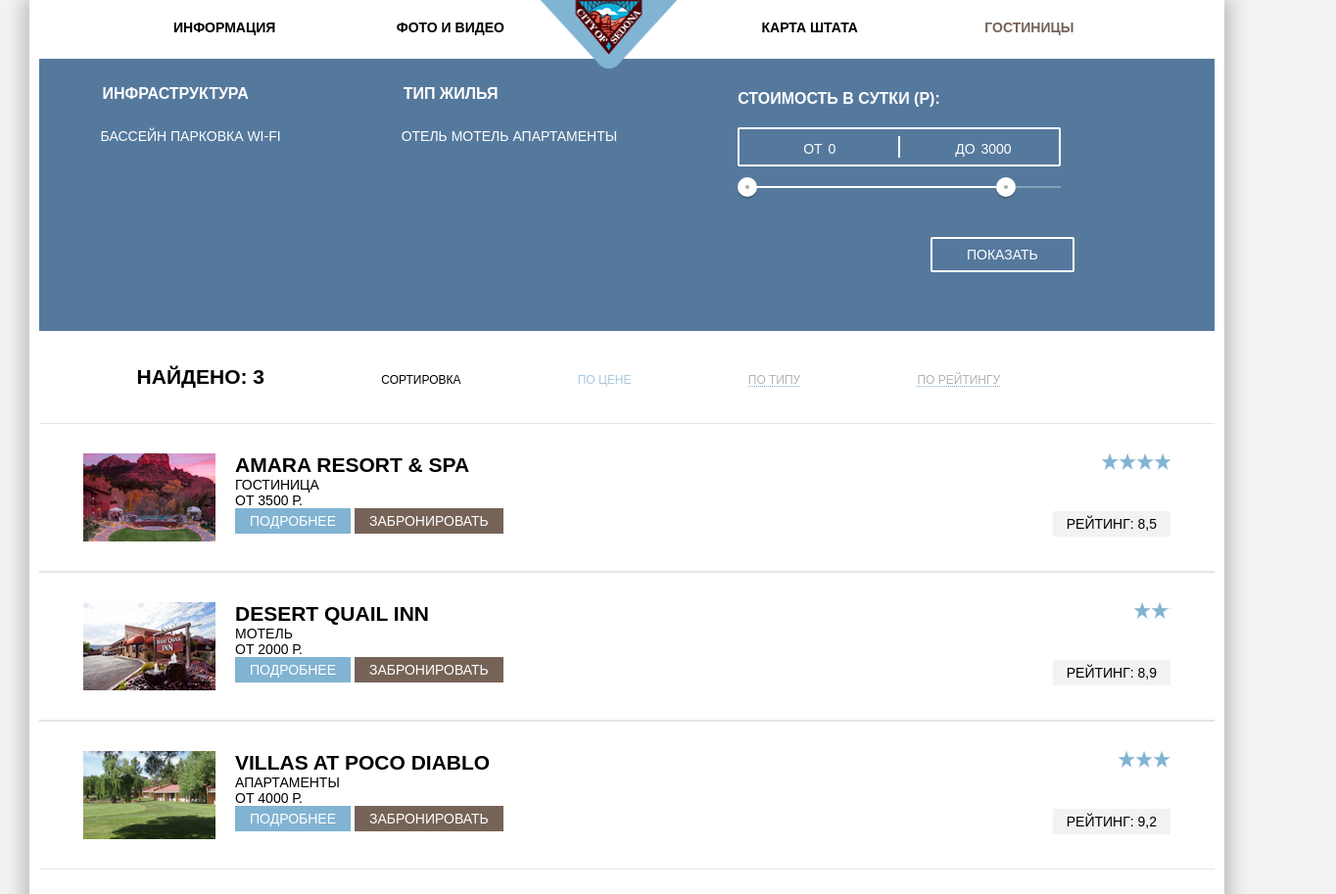
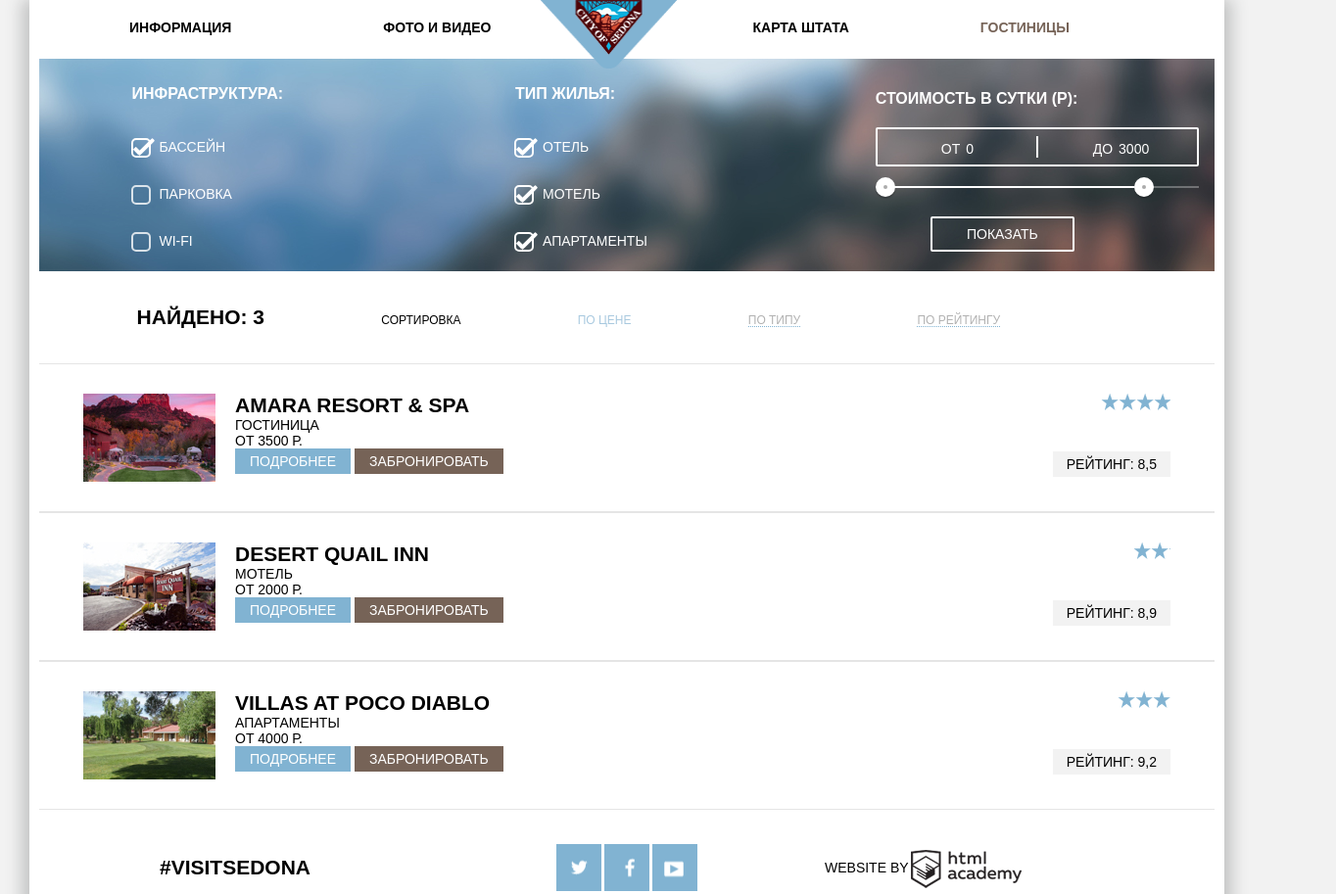
Before and after one commit to SashaKa/Sedona, a plain HTML site: page hotels.html in a window 1280 px wide. Shown: the top 913 px of the page at 98% size, 1364 px wide, since content can reach past the window. Drawn offline with Linux system fonts and the light colour scheme; files whose address does not match are found by name.

Commit message:
without JS

```diff
--- a/css/style.css
+++ b/css/style.css
@@ -42,6 +42,10 @@ body{
 }
 .main-menu li:nth-child(3) {
     margin-left: 20rem;
+}
+.main-menu .left-side:first-child {
+    margin-left: 1rem;
+    margin-right: 8.2rem;
 }
 .main-menu .nav-link{
     text-decoration: none;
@@ -242,12 +246,12 @@ h3,
 }
 .search-form .calendar-check-in {
     top: 52px;
-    left: 380px;
+    left: 402px;
     background-position: -44px -5px;
 }
 .search-form .calendar-check-out {
     top: 128px;
-    left: 380px;
+    left: 402px;
     background-position: -44px -5px;
 }
 .search-form .calendar-check-in:hover {
@@ -337,22 +341,22 @@ input[name=adults]+.minus-btn {
 
 input[name=adults]+.minus-btn+.plus-btn {
     left: 223px;
-    top: 211px;
+    top: 209px;
 }
 input[name=childrens]+.minus-btn {
-    left: 345px;
-    top: 208px;
+    left: 355px;
+    top: 209px;
 }
 input[name=childrens]+.minus-btn+.plus-btn {
-    left: 394px;
-    top: 210px;
+    left: 406px;
+    top: 209px;
 }
-
-.childrens .minus-btn {
-   left: 10px;
+ .amounts-choice input[name=childrens] {
+    margin-left: 1.2rem;
 }
-.childrens .plus-btn {
-
+label[for=childrens] {
+    margin-left: 3rem;
+    margin-right: 1rem;
 }
 .hotel-search .hotel-search-btn {
     font-size: 2.1rem;
@@ -382,8 +386,11 @@ input[name=childrens]+.minus-btn+.plus-btn {
 
 
                     /*HOTELS*/
-
-
+.hotel-main {
+    display: flex;
+    flex-direction: column;
+}
+/*ВАРИАНТЫ СОРТИРОВКИ*/
 .results-sorting {
     padding: 35px 40px;
     display: flex;
@@ -414,19 +421,17 @@ input[name=childrens]+.minus-btn+.plus-btn {
     height: 1em;
     line-height: 1.05em;
 }
-.hotel-main {
-    display: flex;
-    flex-direction: column;
-}
+/*ФИЛЬТРЫ ОТЕЛЕЙ*/
 .hotel-filters-wrap {
     background-color: #55799d;
     display: flex;
+    background-image: url(../img/filter-background.jpg);
+    height: 217px;
+    width: 100%
 }
 .hotel-filters-wrap fieldset {
-    display: inline-block;
-    vertical-align: top;
-    margin-right: 5rem;
-    margin-left: 5.2rem;
+    margin-right: 13rem;
+    margin-left: 8.2rem;
     margin-bottom: 1.4rem;
     padding-bottom: 10rem;
     border: none;
@@ -435,38 +440,88 @@ input[name=childrens]+.minus-btn+.plus-btn {
     font-weight: 500;
     color: #ffffff;
 }
+.selection-hotel {
+    position: relative;
+    display: flex;
+}
 fieldset legend {
     display: flex;
 }
+fieldset  {
+    display: flex;
+    flex-direction: column;
+}
 fieldset .infrastructure {
     margin-left: 5rem;
-}
-fieldset  {
-
-    flex-direction: column;
+    margin-right: 16rem;
 }
 input[type="checkbox"] {
   display: none;
 }
-.selection-hotel {
+.infrastructure label,
+.property-type label {
+    padding-left: 3rem;
+    padding-top: 3rem;
     position: relative;
-    display: flex;
 }
+input[type=checkbox]+.checkbox-indicator {
+    position: absolute;
+    top: 30px;
+    left: 1px;
+    width: 16px;
+    height: 16px;
+    border-radius: 25%;
+    border: 2px solid #fefefe;
+    opacity: 0.8;
+}
+input[type=checkbox]:checked+.checkbox-indicator {
+    opacity: 1;
+}
+input[type=checkbox]:disabled+.checkbox-indicator {
+    opacity: 0.5;
+}
+input[type=checkbox]:checked+.checkbox-indicator::before{
+    content: "";
+    position: absolute;
+    width: 4px;
+    height: 22px;
+    top: -4px;
+    left: 11px;
+    border-radius: 15%;
+    background-color: #ffffff;
+}
+input[type=checkbox]:checked+.checkbox-indicator::after {
+    content: "";
+    position: absolute;
+    width: 4px;
+    height: 8px;
+    top: 7px;
+    left: 2px;
+    border-radius: 15%;
+    background-color: #ffffff;
+}
+input[type=checkbox]:checked+.checkbox-indicator::before {
+    transform: rotate(45deg);
+}
+input[type=checkbox]:checked+.checkbox-indicator::after {
+    transform: rotate(-45deg);
 
-.object-card {
-    display: flex;
-    padding: 30px 45px;
-    justify-content: space-between;
-    border-bottom: 1px solid #e5e5e5;
-    border-top: 1px solid #e5e5e5;
 }
-
-            /*FILTER*/
+input[type=checkbox]:checked+.checkbox-indicator::before:disabled, input[type=checkbox]:checked+.checkbox-indicator::after:disabled {
+    opacity: 0.5;
+}
+/*ФИЛЬТР ЦЕН*/
 .filter-range {
     width: 330px;
     text-transform: uppercase;
 }
-legend,
+.selection-hotel legend {
+    font-size: 1.6rem;
+    font-weight: 600;
+    line-height: 21px;
+    padding-top: 25px;
+
+}
 .filter-range-title {
     font-size: 1.6rem;
     font-weight: 600;
@@ -569,7 +624,7 @@ legend,
     cursor: pointer;
     position: absolute;
     left: 91rem;
-    bottom: 6rem;
+    bottom: 2rem;
 }
 .btn-transparent:hover {
     color: #000000;
@@ -581,6 +636,13 @@ legend,
 .about-object-wrap {
     display: flex;
     flex-direction: column;
+}
+.object-card {
+    display: flex;
+    padding: 30px 45px;
+    justify-content: space-between;
+    border-bottom: 1px solid #e5e5e5;
+    border-top: 1px solid #e5e5e5;
 }
 .rating-image {
   margin-bottom: 4.2rem;
@@ -641,14 +703,14 @@ legend,
    display: flex;
    align-items: center;;
    justify-content: space-around;
-   margin-left: 5rem;
    margin-top: 3.5rem;
-   background-color: rgba(255,255.255,0,5);
 
 }
 .wrap-tag {
     width: 33%;
     margin-bottom: 3.5rem;
+    display: inline-block;
+    text-align: center;
 }
 .wrap-tag .tag {
     text-decoration: none;
@@ -664,18 +726,13 @@ legend,
 .wrap-tag .tag:active {
     color: #bdbbbc;
 }
-.footer-copyright .copyright-link:hover {
-    background-image: url(../img/html-logo-hover.svg);
-}
-.footer-copyright .copyright-link:active {
-    background-image: url(..img/logo-html-down.svg);
-}
 
 .footer-social {
     width: 33%;
     margin-bottom: 3.5rem;
     box-sizing: border-box;
-    margin-left: 17rem;
+    display: inline-block;
+    text-align: center;
 }
 .social-btn {
     width: 4.6rem;
@@ -752,3 +809,9 @@ legend,
     background-position: -478px -5px;;
 
 }
+.footer-copyright .copyright-link:hover {
+    background-image: url(../img/html-logo-hover.svg);
+}
+.footer-copyright .copyright-link:active {
+    background-image: url(..img/logo-html-down.svg);
+}
--- a/hotels.html
+++ b/hotels.html
@@ -15,16 +15,16 @@
                 </a>
                 <nav class="main-menu">
                     <ul>
-                        <li>
+                        <li class="left-side">
                             <a href="#" class="nav-link">Информация</a>
                         </li>
-                        <li>
+                        <li class="left-side">
                             <a href="#"class="nav-link">Фото и видео</a>
                         </li>
-                        <li>
+                        <li class="right-side">
                             <a href="#"class="nav-link">Карта штата</a>
                         </li>
-                        <li>
+                        <li class="right-side">
                             <a href=""class="nav-link current-page">Гостиницы</a>
                         </li>
                     </ul>
@@ -34,33 +34,38 @@
                 <div class="hotel-filters-wrap">
                     <form class="selection-hotel" action="form.php" method="get">
                         <fieldset class="infrastructure">
-                            <legend>Инфраструктура</legend>
-                                <label class="infrastructure-label infrastructure-label-1">
-                                    <input class="infrastructure-toggle"type="checkbox"name="pool" value="pool" checked>
-                                    <span class="infrastructure-name">Бассейн</span>
+                            <legend>Инфраструктура:</legend>
+                                <label class="filter-checkbox">
+                                    <input type="checkbox" name="pool" value="infrastructure" checked>
+                                    <span class="checkbox-indicator"></span>
+                                    Бассейн
                                 </label>
-                                <label class="infrastructure-label infrastructure-label-2">
-                                    <input class="infrastructure-toggle"type="checkbox"name="parking" value="parking">
-                                    <span class="infrastructure-name">Парковка</span>
+                                <label class="filter-checkbox">
+                                    <input type="checkbox"name="parking" value="infrastructure">
+                                    <span class="checkbox-indicator"></span>
+                                    Парковка
                                 </label>
-                                <label class="infrastructure-label infrastructure-label-3">
-                                    <input class="infrastructure-toggle"type="checkbox"name="wi-fi" value="wi-fi">
-                                    <span class="infrastructure-name">Wi-fi</span>
+                                <label class="filter-checkbox">
+                                    <input type="checkbox"name="wi-fi" value="infrastructure">
+                                    <span class="checkbox-indicator"></span>
+                                    Wi-fi
                                 </label>
                         </fieldset>
                         <fieldset class="property-type">
-                            <legend>ТИП ЖИЛЬЯ</legend>
-                                <label class="property-label property-label-1">
-                                    <input type="checkbox" name="hotel"value="hotel"checked>
-                                    <span class="property-name">Отель</span>
+                            <legend>ТИП ЖИЛЬЯ:</legend>
+                                <label class="filter-checkbox">
+                                    <input type="checkbox"name="hotel"value="property-type"checked>
+                                    <span class="checkbox-indicator"></span>
+                                    Отель
                                 </label>
-                                <label class="property-label property-label-2">
-                                    <input type="checkbox" name="motel"value="motel"checked>
-                                    <span class="property-name">Мотель</span>
+                                <label class="filter-checkbox">
+                                    <input type="checkbox"name="motel"value="property-type"checked>
+                                    <span class="checkbox-indicator"></span>Мотель
                                 </label>
-                                <label class="property-label property-label-3">
-                                    <input type="checkbox" name="apartment"value="apartment"checked>
-                                    <span class="property-name">Апартаменты</span>
+                                <label class="filter-checkbox">
+                                    <input type="checkbox"name="apartment"value="property-type"checked>
+                                    <span class="checkbox-indicator"></span>
+                                    Апартаменты
                                 </label>
                         </fieldset>
                         <fieldset class="filter-range">
@@ -146,7 +151,7 @@
                 <div class="wrap-tag">
                     <span class="tag">#VISITSEDONA</span>
                 </div>
-                <section class="footer-copyright">
+                <section class="footer-social">
                     <a class="social-btn social-btn-tw" href="#">Твиттер</a>
                     <a class="social-btn social-btn-fb" href="#">Фейсбук</a>
                     <a class="social-btn social-btn-yt" href="#">Ютьюб</a>
```
Also changed, not shown: img/filter-background.jpg (added).
